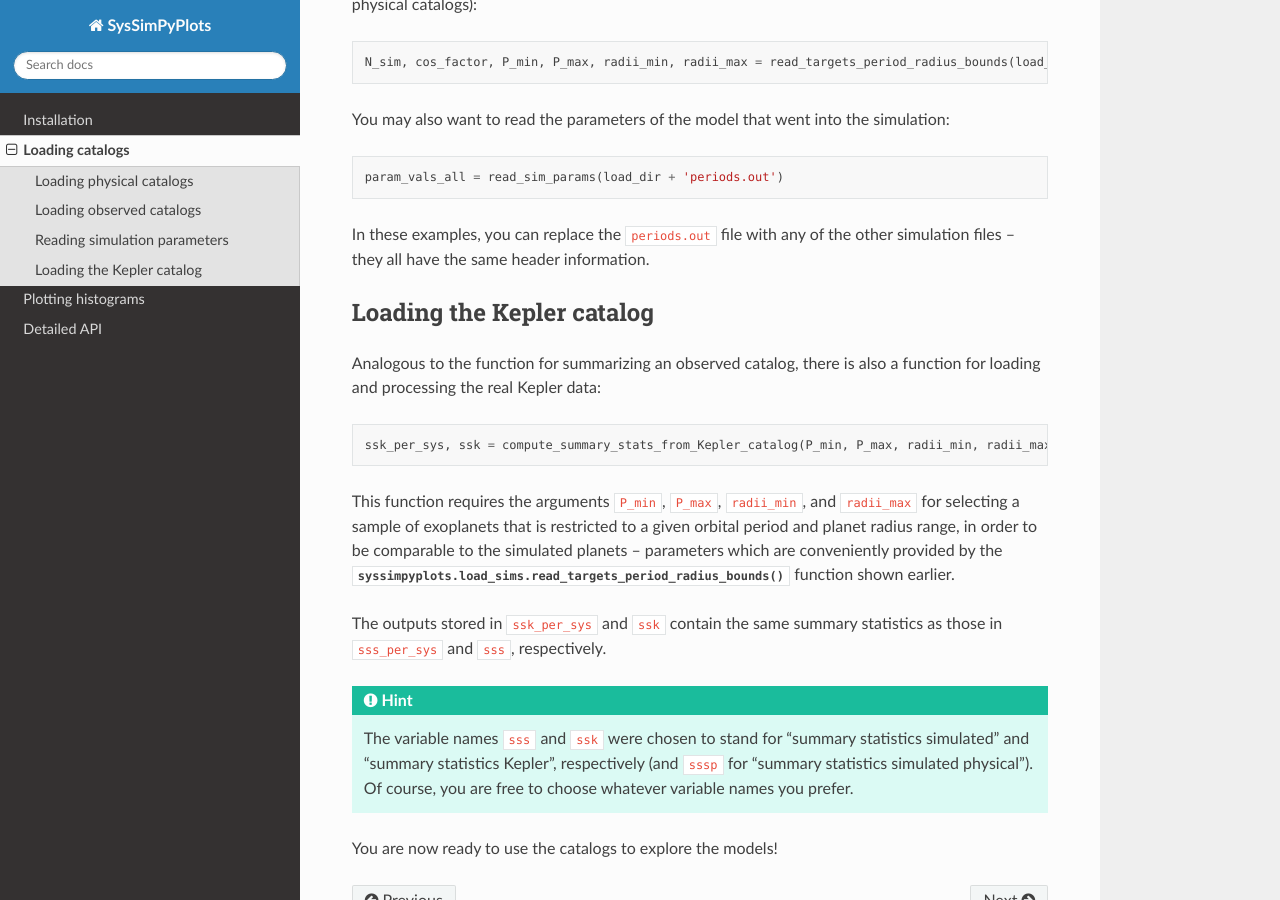
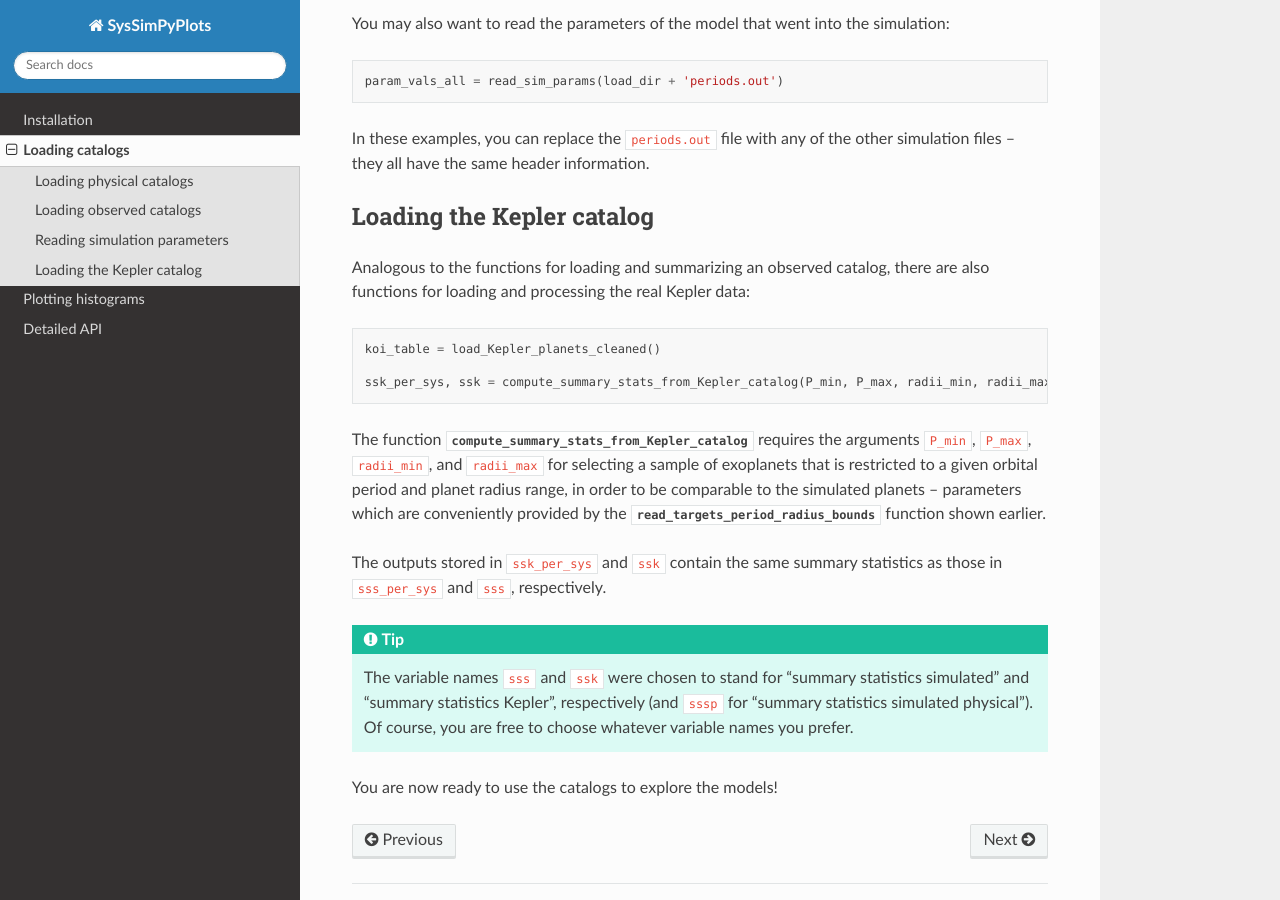
Before and after one commit to hematthi/SysSimPyPlots, a Sphinx documentation site: the page built from docs/source/loading.rst, in a window 1280 px wide and 900 px high, scrolled down 2195 px. Built offline with Sphinx 7.4.7 and the Read the Docs theme 2.0.0, drawn with Linux system fonts in a browser that asks for light colours.

Commit message:
Update instructions for loading catalogs, remove extra vertical spaces after collapsible sections, and shorten references to functions

```diff
--- a/docs/source/loading.rst
+++ b/docs/source/loading.rst
@@ -48,9 +48,7 @@
 
    On the other hand, ``sssp`` contains only one-dimensional arrays, such as ``sssp['P_all']`` for the orbital periods of all the planets in the catalog. This loses information about which planet(s) belong to which system, but is very convenient for plotting histograms, or performing simple calculations like computing the median period or the number of planets with periods less than 10 days.
 
-   For a complete list of all the data fields, see the documentation for the :py:func:`syssimpyplots.load_sims.compute_summary_stats_from_cat_phys` function.
-
-|
+   For a complete list of all the data fields, see the documentation for the :py:func:`compute_summary_stats_from_cat_phys <syssimpyplots.load_sims.compute_summary_stats_from_cat_phys>` function.
 
 Notice that we only passed the path to the simulated catalog, ``load_dir``, to the function ``compute_summary_stats_from_cat_phys()``. This tells it to load several ancillary files containing the same information as what's in "physical_catalog.csv", which is actually faster than loading the catalog itself using ``load_cat_phys()``. The function :py:func:`compute_summary_stats_from_cat_phys <syssimpyplots.load_sims.compute_summary_stats_from_cat_phys>` also accepts a physical catalog table (i.e. the ``cat_phys`` object) as input, but we recommend using the load directory path.
 
@@ -80,9 +78,7 @@
 
       Again, each row in a 2-d array is padded with either zeros or negative ones, since different systems have different numbers of observed planets!
 
-   For a complete list of all the data fields, see the documentation for the :py:func:`syssimpyplots.load_sims.compute_summary_stats_from_cat_phys` function.
-
-|
+   For a complete list of all the data fields, see the documentation for the :py:func:`compute_summary_stats_from_cat_obs <syssimpyplots.load_sims.compute_summary_stats_from_cat_obs>` function.
 
 As before, we only passed the path to the simulated catalog to the function ``compute_summary_stats_from_cat_obs()``, which loads several ancillary files containing the same information instead of "observed_catalog.csv". You can also pass the ``cat_obs`` object into the function but we recommend the load directory path approach.
 
@@ -108,17 +104,19 @@
 Loading the Kepler catalog
 --------------------------
 
-Analogous to the function for summarizing an observed catalog, there is also a function for loading and processing the real Kepler data:
+Analogous to the functions for loading and summarizing an observed catalog, there are also functions for loading and processing the real Kepler data:
 
 .. code-block:: python
 
+   koi_table = load_Kepler_planets_cleaned()
+
    ssk_per_sys, ssk = compute_summary_stats_from_Kepler_catalog(P_min, P_max, radii_min, radii_max)
 
-This function requires the arguments ``P_min``, ``P_max``, ``radii_min``, and ``radii_max`` for selecting a sample of exoplanets that is restricted to a given orbital period and planet radius range, in order to be comparable to the simulated planets -- parameters which are conveniently provided by the :py:func:`syssimpyplots.load_sims.read_targets_period_radius_bounds` function shown earlier.
+The function :py:func:`compute_summary_stats_from_Kepler_catalog <syssimpyplots.compare_kepler.compute_summary_stats_from_Kepler_catalog>` requires the arguments ``P_min``, ``P_max``, ``radii_min``, and ``radii_max`` for selecting a sample of exoplanets that is restricted to a given orbital period and planet radius range, in order to be comparable to the simulated planets -- parameters which are conveniently provided by the :py:func:`read_targets_period_radius_bounds <syssimpyplots.load_sims.read_targets_period_radius_bounds>` function shown earlier.
 
 The outputs stored in ``ssk_per_sys`` and ``ssk`` contain the same summary statistics as those in ``sss_per_sys`` and ``sss``, respectively.
 
-.. hint::
+.. tip::
 
    The variable names ``sss`` and ``ssk`` were chosen to stand for "summary statistics simulated" and "summary statistics Kepler", respectively (and ``sssp`` for "summary statistics simulated physical"). Of course, you are free to choose whatever variable names you prefer.
 
```
